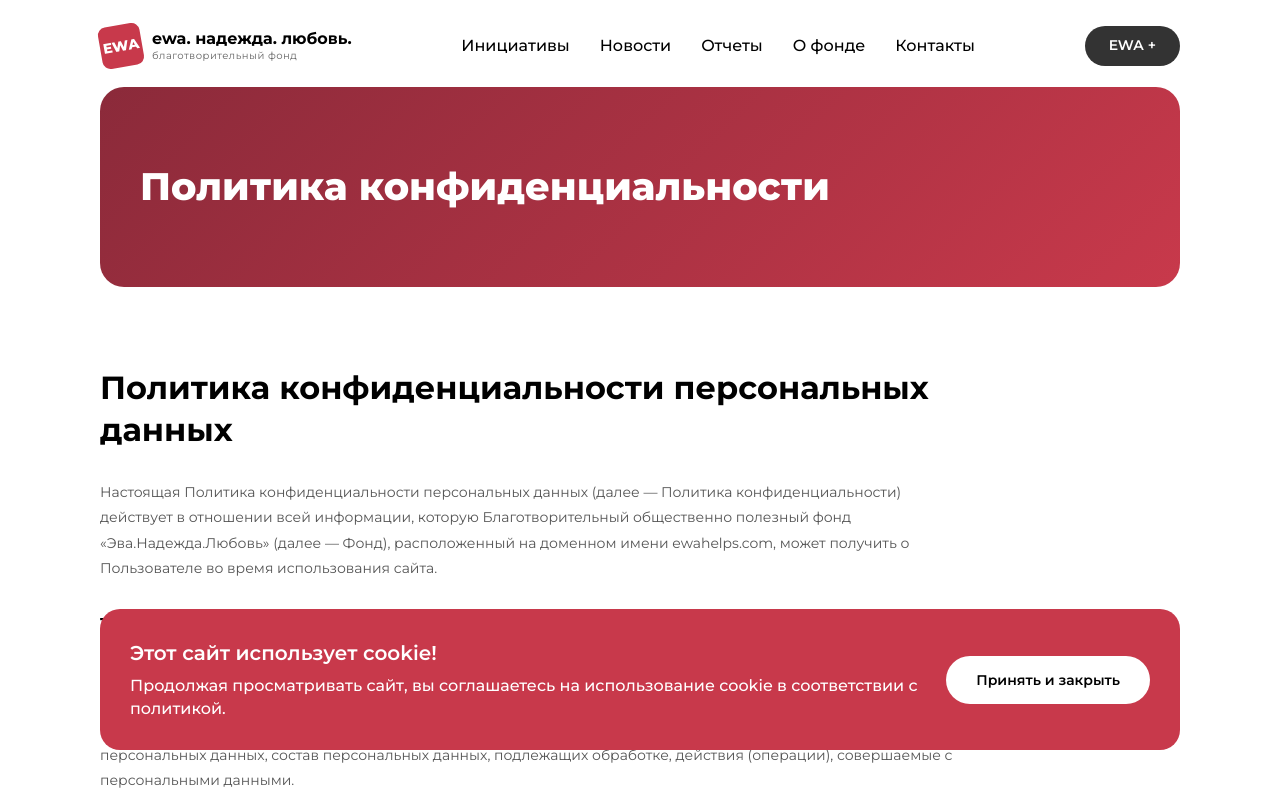
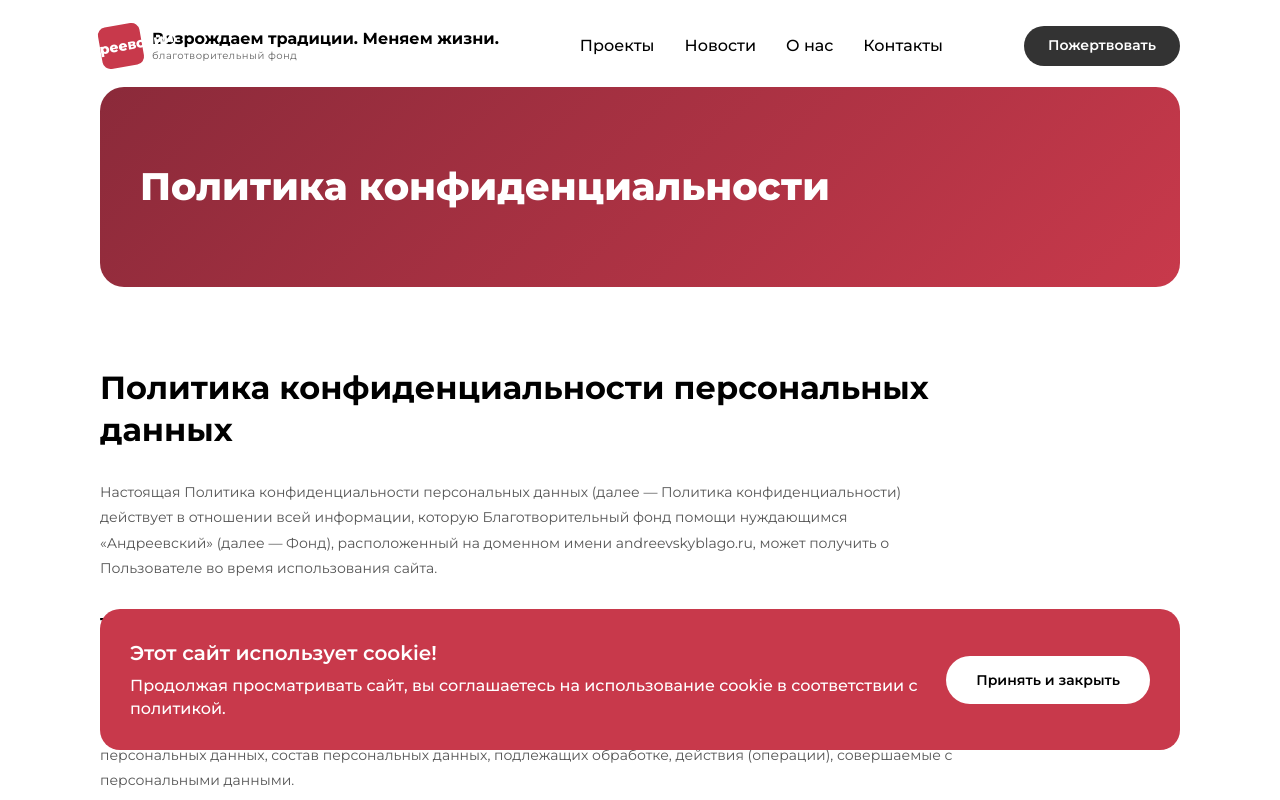
Before and after one commit to Vladislav8125/AI-Assistant, a plain HTML site: page site/privacy-police/index.html in a window 1280 px wide. Shown: the top 800 px of the page. Drawn offline with Linux system fonts and the light colour scheme.

Commit message:
Update index.html

```diff
--- a/site/privacy-police/index.html
+++ b/site/privacy-police/index.html
@@ -3,7 +3,7 @@
 <head>
   <meta charset="UTF-8">
   <meta name="viewport" content="width=device-width, initial-scale=1.0">
-  <title>Политика конфиденциальности — EWA. Надежда. Любовь.</title>
+  <title>Политика конфиденциальности — Андреевский.</title>
   <link rel="stylesheet" href="../css/style.css">
 </head>
 <body>
@@ -11,22 +11,22 @@
   <div class="container">
     <header class="header">
       <a href="../" class="header__logo">
-        <div class="header__logo-icon">EWA</div>
+        <div class="header__logo-icon">Андреевский</div>
         <div class="header__logo-text">
-          <span class="header__logo-name">ewa. надежда. любовь.</span>
+          <span class="header__logo-name">Возрождаем традиции. Меняем жизни.</span>
           <span class="header__logo-subtitle">благотворительный фонд</span>
         </div>
       </a>
       <nav class="header__nav" id="nav">
-        <a href="../initiatives/" class="header__nav-link">Инициативы</a>
+        <a href="../initiatives/" class="header__nav-link">Проекты</a>
         <a href="../news/" class="header__nav-link">Новости</a>
-        <a href="../reports/" class="header__nav-link">Отчеты</a>
-        <a href="../about/" class="header__nav-link">О фонде</a>
+        <!--  <a href="../reports/" class="header__nav-link">Отчеты</a> -->
+        <a href="../about/" class="header__nav-link">О нас</a>
         <a href="../contacts/" class="header__nav-link">Контакты</a>
       </nav>
       <div class="header__right">
 
-        <a href="../donate/" class="header__ewa-btn">EWA +</a>
+        <a href="../donate/" class="header__ewa-btn">Пожертвовать</a>
       </div>
       <div class="mobile-menu-toggle" onclick="document.getElementById('nav').classList.toggle('open')">
         <span></span><span></span><span></span>
@@ -46,7 +46,7 @@
     <div class="legal-content">
       <h1>Политика конфиденциальности персональных данных</h1>
 
-      <p>Настоящая Политика конфиденциальности персональных данных (далее — Политика конфиденциальности) действует в отношении всей информации, которую Благотворительный общественно полезный фонд «Эва.Надежда.Любовь» (далее — Фонд), расположенный на доменном имени ewahelps.com, может получить о Пользователе во время использования сайта.</p>
+      <p>Настоящая Политика конфиденциальности персональных данных (далее — Политика конфиденциальности) действует в отношении всей информации, которую Благотворительный фонд помощи нуждающимся «Андреевский» (далее — Фонд), расположенный на доменном имени andreevskyblago.ru, может получить о Пользователе во время использования сайта.</p>
 
       <h2>1. Определение терминов</h2>
       <p>1.1. В настоящей Политике конфиденциальности используются следующие термины:</p>
@@ -129,8 +129,8 @@
       <h2>9. Дополнительные условия</h2>
       <p>9.1. Администрация сайта вправе вносить изменения в настоящую Политику конфиденциальности без согласия Пользователя.</p>
       <p>9.2. Новая Политика конфиденциальности вступает в силу с момента её размещения на сайте, если иное не предусмотрено новой редакцией Политики конфиденциальности.</p>
-      <p>9.3. Все предложения или вопросы по настоящей Политике конфиденциальности следует сообщать по адресу: <a href="mailto:info@ewahelps.com">info@ewahelps.com</a>.</p>
-      <p>9.4. Действующая Политика конфиденциальности размещена на странице по адресу: <a href="../privacy-police/">ewahelps.com/privacy-police/</a>.</p>
+      <p>9.3. Все предложения или вопросы по настоящей Политике конфиденциальности следует сообщать по адресу: <a href="mailto:info@andreevsky.ru">info@andreevsky.ru</a>.</p>
+      <p>9.4. Действующая Политика конфиденциальности размещена на странице по адресу: <a href="../privacy-police/">andreevskyblago.ru/privacy-police/</a>.</p>
     </div>
   </div>
 
```
